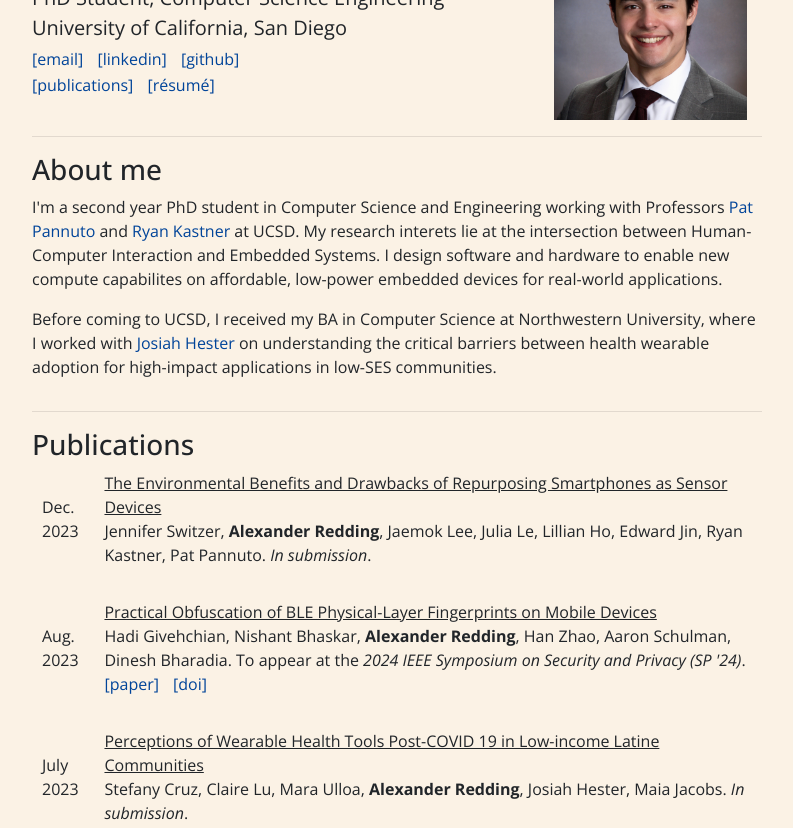
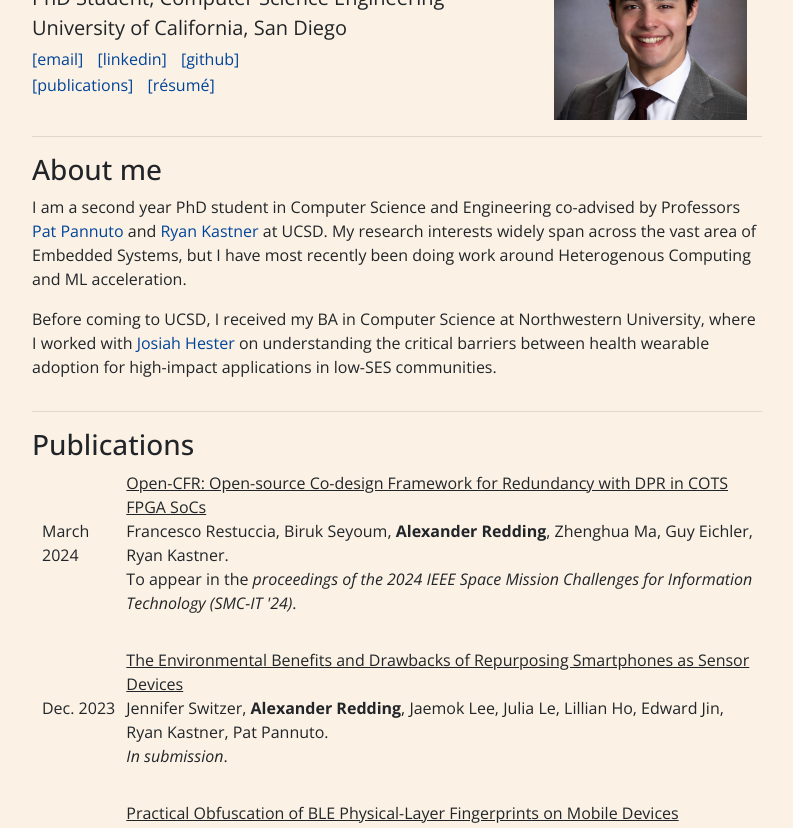
Before and after one commit to alexredd99/alexredd99.github.io, a plain HTML site: page index.html in a window 1280 px wide. Shown: the part 123-951 px from the top of the page, without its empty margins (243-1036 px from the left). Drawn offline with nearby package versions, Linux system fonts and the light colour scheme.

Commit message:
Added new publications and updated bio

```diff
--- a/index.html
+++ b/index.html
@@ -69,11 +69,11 @@ University of California, San Diego<br />
 <hr/>
 <h3 id="about">About me</h3>
 <p>
-  I'm a second year PhD student in Computer Science and Engineering working with Professors
+  I am a second year PhD student in Computer Science and Engineering co-advised by Professors
   <a href="https://patpannuto.com/">Pat Pannuto</a> and <a href="https://kastner.ucsd.edu/">Ryan Kastner</a>
   at UCSD.
-  My research interets lie at the intersection between Human-Computer Interaction and Embedded Systems.
-  I design software and hardware to enable new compute capabilites on affordable, low-power embedded devices for real-world applications.
+  My research interests widely span across the vast area of Embedded Systems, but I have most recently been
+  doing work around Heterogenous Computing and ML acceleration.
 </p>
   Before coming to UCSD, I received my BA in Computer Science at Northwestern University,
   where I worked with <a href="https://kamoamoa.com/">Josiah Hester</a>
@@ -88,6 +88,19 @@ University of California, San Diego<br />
 
 <h3 id="publications"><a name="publications"></a>Publications</h3>
 <table class="webcv">
+  <tr class="pub">
+    <td>March 2024</td>
+    <td>
+      <div>
+        <u>Open-CFR: Open-source Co-design Framework for Redundancy with DPR in COTS FPGA SoCs</u><br>
+        Francesco Restuccia, Biruk Seyoum, <b>Alexander Redding</b>, Zhenghua Ma, Guy Eichler, Ryan Kastner.
+        <br>
+        To appear in the <i>proceedings of the 2024 IEEE Space Mission Challenges for Information Technology (SMC-IT '24)</i>.
+      </div>
+      <div>
+      </div>
+    </td>
+  </tr>
 
   <tr class="pub">
     <td>Dec. 2023</td>
@@ -95,6 +108,7 @@ University of California, San Diego<br />
       <div>
         <u>The Environmental Benefits and Drawbacks of Repurposing Smartphones as Sensor Devices</u><br>
         Jennifer Switzer, <b>Alexander Redding</b>, Jaemok Lee, Julia Le, Lillian Ho, Edward Jin, Ryan Kastner, Pat Pannuto.
+        <br>
         <i>In submission</i>.
       </div>
       <div>
@@ -108,7 +122,9 @@ University of California, San Diego<br />
       <div>
         <u>Practical Obfuscation of BLE Physical-Layer Fingerprints on Mobile Devices</u><br>
         Hadi Givehchian, Nishant Bhaskar, <b>Alexander Redding</b>, Han Zhao, Aaron Schulman,
-        Dinesh Bharadia. To appear at the <i>2024 IEEE Symposium on Security and Privacy (SP '24)</i>.
+        Dinesh Bharadia.
+        <br>
+        To appear in the <i>proceedings of the 2024 IEEE Symposium on Security and Privacy (SP '24)</i>.
       </div>
       <div>
         <a href="/publications/oakland24-phyobfuscation.pdf" style="padding-right: 10px;">[paper]</a>
@@ -123,7 +139,9 @@ University of California, San Diego<br />
       <div>
         <u>Perceptions of Wearable Health Tools Post-COVID 19 in Low-income Latine Communities</u><br>
         Stefany Cruz, Claire Lu, Mara Ulloa, <b>Alexander Redding</b>, Josiah Hester, Maia Jacobs.
-        <i>In submission</i>.
+        <br>
+        To appear in the <i>proceedings of the 2025 Journal of Medical Internet Research mHealth and uHealth
+          (JMIR mHealth and uHealth).</i>
       </div>
       <div>
       </div>
@@ -136,6 +154,7 @@ University of California, San Diego<br />
       <div>
         <u>EmbHD: A Library for Hyperdimensional Computing Research on MCU-Class Devices</u><br>
         <b>Alexander Redding</b>, Xiaofan Yu, Shengfan Hu, Pat Pannuto, Tajana Rosing.
+        <br>
         In <i>proceedings of the 2nd Workshop on Networked Sensing Systems for a Sustainable Society (NET4us '23)</i>.
       </div>
       <div>
@@ -151,7 +170,9 @@ University of California, San Diego<br />
       <div>
         <u>EquityWare: Co-Designing Wearables With and For Low Income Communities</u><br>
           Stefany Cruz, <b>Alexander Redding</b>, Connie W. Chau, Claire Lu, Julia Persche, Josiah Hester,
-          Maia Jacobs. In <i> proceedings of the 2023 CHI Conference on Human Factors in Computing Systems (CHI '23)</i>.
+          Maia Jacobs.
+          <br>
+          In <i> proceedings of the 2023 CHI Conference on Human Factors in Computing Systems (CHI '23)</i>.
       </div>
       <div>
         <a href="/publications/chi23-equityware.pdf" style="padding-right: 10px;">[paper]</a>
```
